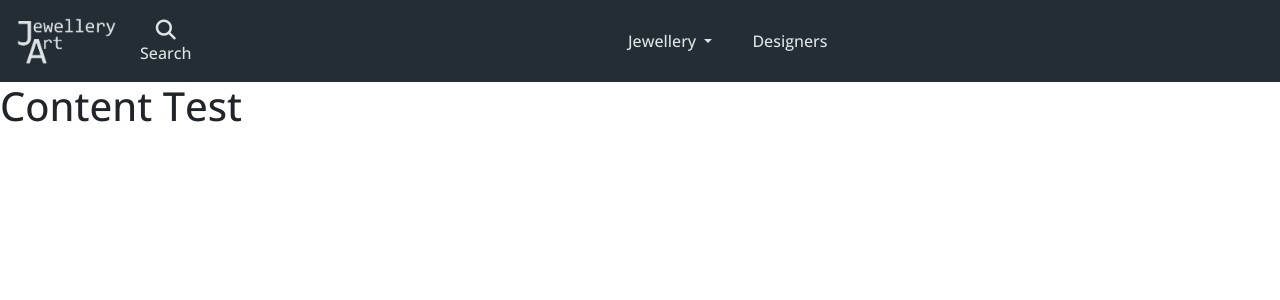
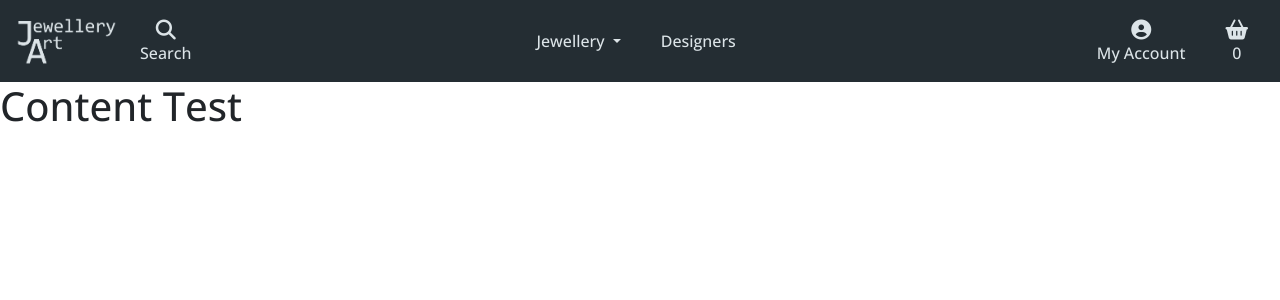
Before and after one commit to Stephanie-Ash/jewellery-art, a Django app: page / in a window 1280 px wide. Shown: the top 300 px of the page. Run offline with Django 3.2, Linux system fonts and the light colour scheme; some libraries are stand-ins or nearby versions.

Commit message:
Add account and basket links to the navigation bar

```diff
--- a/templates/base.html
+++ b/templates/base.html
@@ -51,22 +51,6 @@
 
 <body>
     <header class="container-fluid">
-        <!-- <div class="row">
-            <div class="col-6">
-                <a class="logo my-2" href="{% url 'home' %}"></a>
-                <li class="list-inline-item">
-                    <a href="">
-                        <div class="text-center">
-                            <div><i class="fas fa-search fa-lg"></i></div>
-                            <p class="m-0">Search</p>
-                        </div>
-                    </a>
-                </li>
-            </div>
-            <div class="col-6 text-right">
-
-            </div>
-        </div> -->
         <div class="row">
             <nav class="navbar bg-color-drk navbar-expand-lg w-100">
                 <button class="navbar-toggler" type="button" data-toggle="collapse" data-target="#navbar-main"
@@ -77,7 +61,8 @@
                     <a class="logo my-2" href="{% url 'home' %}"></a>
                 </li>
                 <li class="list-inline-item">
-                    <a class="nav-link"  href="#" id="search" data-toggle="dropdown" aria-haspopup="true" aria-expanded="false">
+                    <a class="nav-link" href="#" id="search" data-toggle="dropdown" aria-haspopup="true"
+                        aria-expanded="false">
                         <div class="text-center">
                             <i class="fas fa-search fa-lg"></i>
                             <p class="m-0">Search</p>
@@ -101,7 +86,8 @@
                 <div class="collapse navbar-collapse" id="navbar-main">
                     <ul class="navbar-nav w-auto mx-auto">
                         <li class="nav-item dropdown position-static">
-                            <a class="nav-link dropdown-toggle mr-4" href="#" id="navbarDropdown" role="button" data-toggle="dropdown" aria-expanded="false">
+                            <a class="nav-link dropdown-toggle mr-4" href="#" id="navbarDropdown" role="button"
+                                data-toggle="dropdown" aria-expanded="false">
                                 Jewellery
                             </a>
                             <div class="dropdown-menu w-100" aria-labelledby="navbarDropdown">
@@ -134,6 +120,32 @@
                         </li>
                     </ul>
                 </div>
+                <li class="list-inline-item dropdown">
+                    <a class="nav-link" href="#" id="account-options" data-toggle="dropdown" aria-haspopup="true"
+                        aria-expanded="false">
+                        <div class="text-center">
+                            <i class="fas fa-user-circle fa-lg"></i>
+                            <p class="m-0">My Account</p>
+                        </div>
+                    </a>
+                    <div class="dropdown-menu" aria-labelledby="account-options">
+                        {% if user.is_authenticated %}
+                        <a class="dropdown-item" href="#" aria-label="Logout of your account">Logout</a>
+                        <a class="dropdown-item" href="#" aria-label="View your profile">My Profile</a>
+                        {% else %}
+                        <a class="dropdown-item" href="#" aria-label="Register for an account">Register</a>
+                        <a class="dropdown-item" href="#" aria-label="Login to your account">Login</a>
+                        {% endif %}
+                    </div>
+                </li>
+                <li class="list-inline-item">
+                    <a class="nav-link" href="#">
+                        <div class="text-center">
+                            <i class="fas fa-shopping-basket fa-lg"></i>
+                            <p class="m-0">0</p>
+                        </div>
+                    </a>
+                </li>
             </nav>
         </div>
     </header>
```
